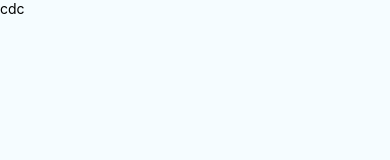
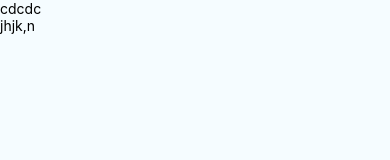
Before and after one commit to Sohail30-rgb/example, a React Native app: screen / in a window 390 px wide. Shown: the top 160 px of the page. Built offline with nearby package versions, Linux system fonts and the light colour scheme.

Commit message:
Revert "second commit"
This reverts commit 93d8eabf0aea3954d1dad1e87456a0fe94f0cc84.

```diff
--- a/App.tsx
+++ b/App.tsx
@@ -15,8 +15,8 @@ import React from 'react';
 function App(): React.JSX.Element {
    return (
     <View style={{ flex: 1, backgroundColor: '#F5FCFF' }}>
-       <Text>cdc</Text>
-
+       <Text>cdcdc</Text>
+       <Text>jhjk,n</Text>
     </View>
   );
 }
--- a/ss.tsx
+++ b/ss.tsx
@@ -4,8 +4,8 @@ import {Text,View,StyleSheet} from "react-native";
 function A(): React.JSX.Element {
   return (
     <View style={styles.container}>
-      <Text style={styles.text}>H</Text>
-      <Text style={styles.text}>Welcom</Text>
+      <Text style={styles.text}>Hello, World!</Text>
+      <Text style={styles.text}>Welcome to React Native!</Text>
     </View>
   );
 }
```
